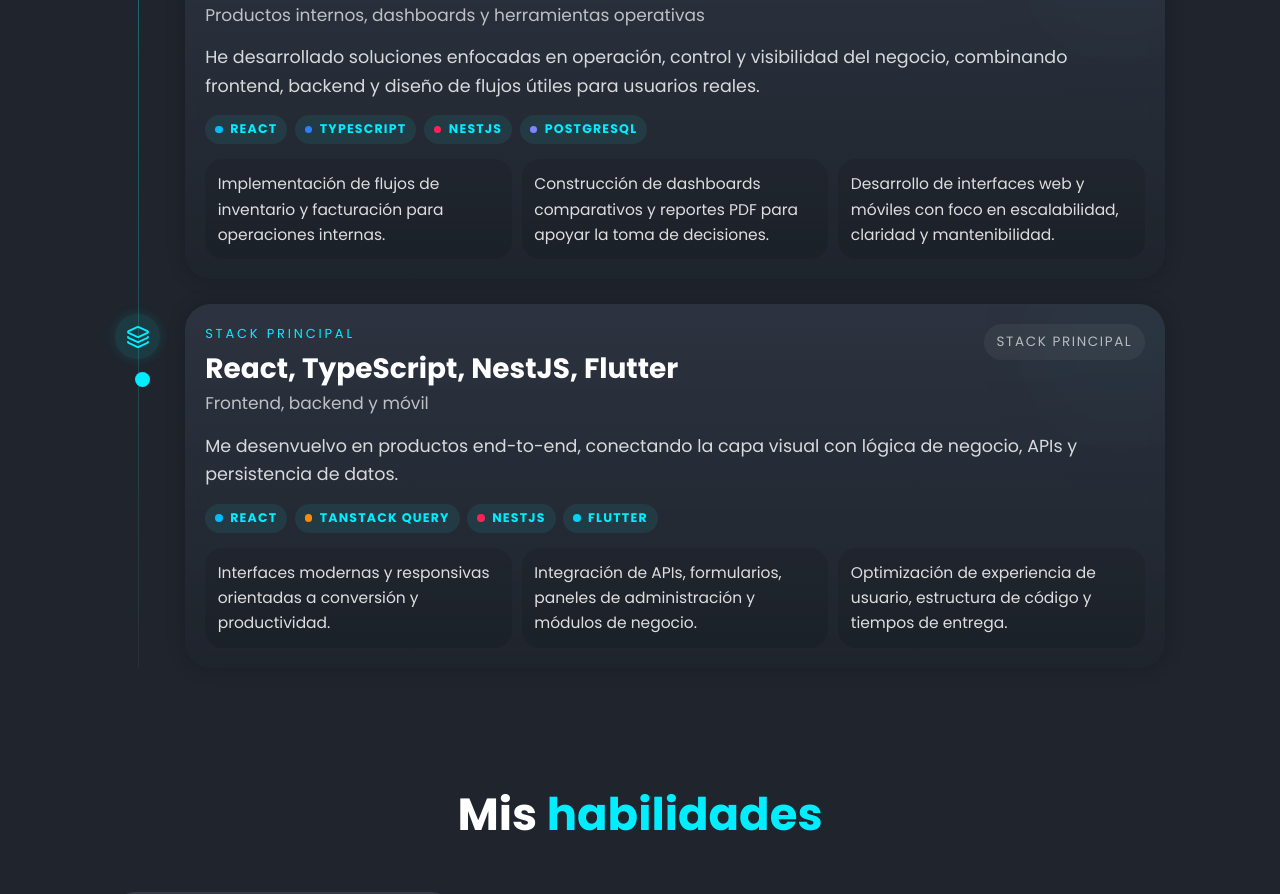
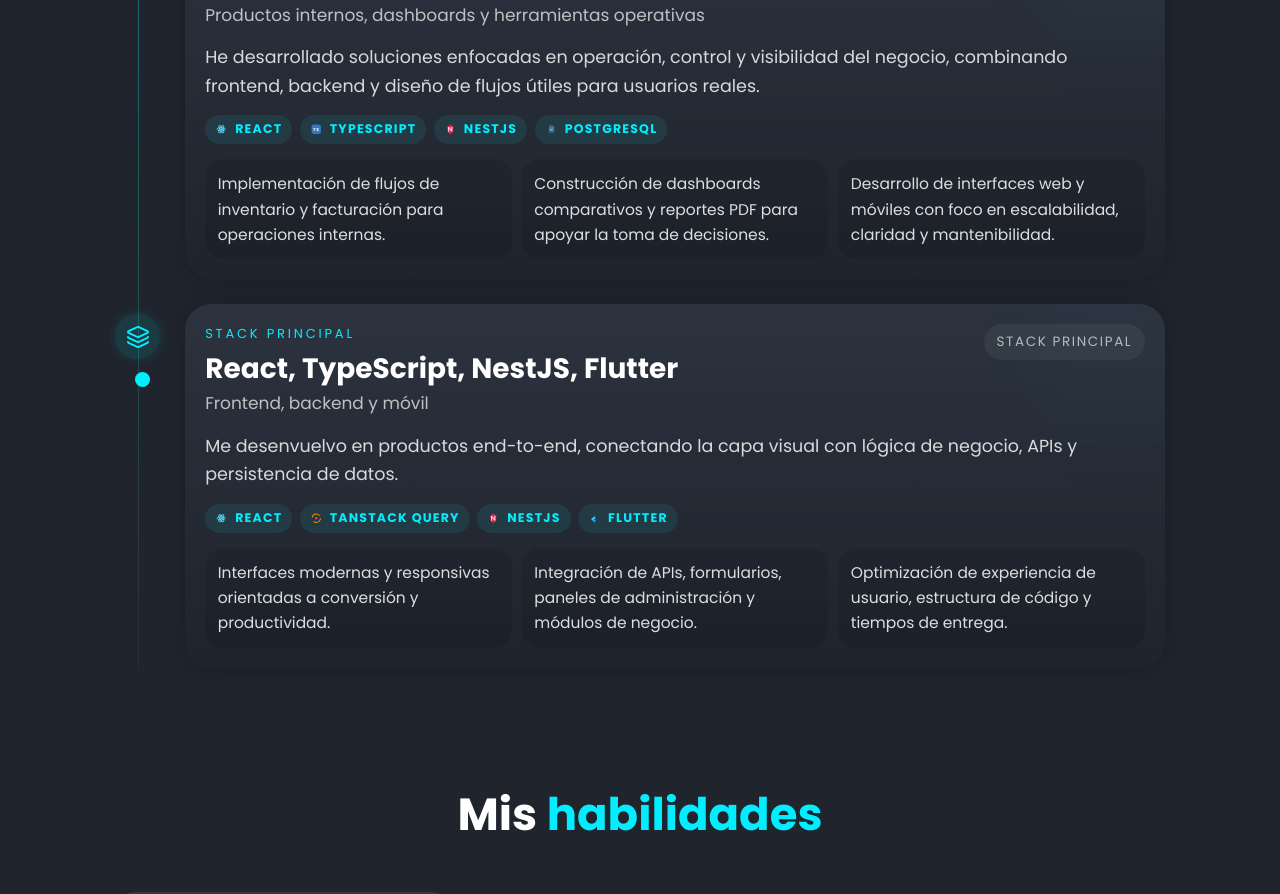
Before and after one commit to LuisAngel016/My-Portfolio, a React (Vite) app: page / in a window 1280 px wide. Shown: the part 2320-3214 px from the top of the page. Built offline with nearby package versions, Linux system fonts and the light colour scheme.

Commit message:
feat: add tech logos to experience stack

```diff
--- a/src/components/Experience.tsx
+++ b/src/components/Experience.tsx
@@ -15,6 +15,60 @@ const techAccent: Record<string, string> = {
     PostgreSQL: 'bg-indigo-400',
     Flutter: 'bg-cyan-400',
     'TanStack Query': 'bg-orange-400'
+};
+
+const TechLogo = ({ tech }: { tech: string }) => {
+    switch (tech) {
+        case 'React':
+            return (
+                <svg viewBox="0 0 24 24" className="h-5 w-5" fill="none" aria-hidden="true">
+                    <circle cx="12" cy="12" r="1.8" fill="#61DAFB" />
+                    <ellipse cx="12" cy="12" rx="8" ry="3.2" stroke="#61DAFB" strokeWidth="1.6" />
+                    <ellipse cx="12" cy="12" rx="8" ry="3.2" stroke="#61DAFB" strokeWidth="1.6" transform="rotate(60 12 12)" />
+                    <ellipse cx="12" cy="12" rx="8" ry="3.2" stroke="#61DAFB" strokeWidth="1.6" transform="rotate(120 12 12)" />
+                </svg>
+            );
+        case 'TypeScript':
+            return (
+                <svg viewBox="0 0 24 24" className="h-5 w-5" aria-hidden="true">
+                    <rect x="3" y="3" width="18" height="18" rx="4" fill="#3178C6" />
+                    <text x="12" y="15.2" textAnchor="middle" fill="white" fontSize="8.2" fontWeight="700" fontFamily="Arial, sans-serif">TS</text>
+                </svg>
+            );
+        case 'NestJS':
+            return (
+                <svg viewBox="0 0 24 24" className="h-5 w-5" fill="none" aria-hidden="true">
+                    <path d="M12 3L18.5 7.5L16.5 18L12 21L7.5 18L5.5 7.5L12 3Z" fill="#E0234E" />
+                    <path d="M9 16V8L15 16V8" stroke="white" strokeWidth="1.8" strokeLinecap="round" strokeLinejoin="round" />
+                </svg>
+            );
+        case 'PostgreSQL':
+            return (
+                <svg viewBox="0 0 24 24" className="h-5 w-5" fill="none" aria-hidden="true">
+                    <path d="M12 4C8.7 4 7 6.2 7 9.6V16C7 18 8.4 19 10 19C11.1 19 11.9 18.5 12.5 17.9C13 18.6 13.9 19 15 19C16.7 19 18 17.7 18 15.8V9.8C18 6.1 15.9 4 12 4Z" fill="#336791" />
+                    <circle cx="10.3" cy="9.6" r="0.8" fill="white" />
+                    <circle cx="13.9" cy="9.6" r="0.8" fill="white" />
+                    <path d="M10 13C11.2 13.8 12.8 13.8 14 13" stroke="white" strokeWidth="1.4" strokeLinecap="round" />
+                </svg>
+            );
+        case 'Flutter':
+            return (
+                <svg viewBox="0 0 24 24" className="h-5 w-5" fill="none" aria-hidden="true">
+                    <path d="M6 14L12 8L15 11L9 17L6 14Z" fill="#47C5FB" />
+                    <path d="M12 20L18 14L15 11L9 17L12 20Z" fill="#00569E" />
+                    <path d="M9 17L12 14L15 17L12 20L9 17Z" fill="#00B5F8" />
+                </svg>
+            );
+        case 'TanStack Query':
+            return (
+                <svg viewBox="0 0 24 24" className="h-5 w-5" fill="none" aria-hidden="true">
+                    <circle cx="12" cy="12" r="8" stroke="#FF8C00" strokeWidth="2" strokeDasharray="18 8" />
+                    <circle cx="12" cy="12" r="2.2" fill="#FF4154" />
+                </svg>
+            );
+        default:
+            return <span className={`h-3 w-3 rounded-full ${techAccent[tech] ?? 'bg-[var(--main-color)]'}`} />;
+    }
 };
 
 type ExperienceItemData = {
@@ -66,7 +120,7 @@ const ExperienceItem = ({ item, index }: { item: ExperienceItemData; index: numb
                             key={tech}
                             className="inline-flex items-center gap-3 rounded-full border border-[var(--main-color)]/20 bg-[rgba(14,255,255,0.08)] px-4 py-2 text-[1.25rem] font-semibold uppercase tracking-[0.12rem] text-[var(--main-color)] transition-all duration-300 hover:-translate-y-0.5 hover:border-[var(--main-color)]/40 hover:bg-[rgba(14,255,255,0.14)]"
                         >
-                            <span className={`h-3 w-3 rounded-full ${techAccent[tech] ?? 'bg-[var(--main-color)]'}`} />
+                            <TechLogo tech={tech} />
                             {tech}
                         </span>
                     ))}
```
